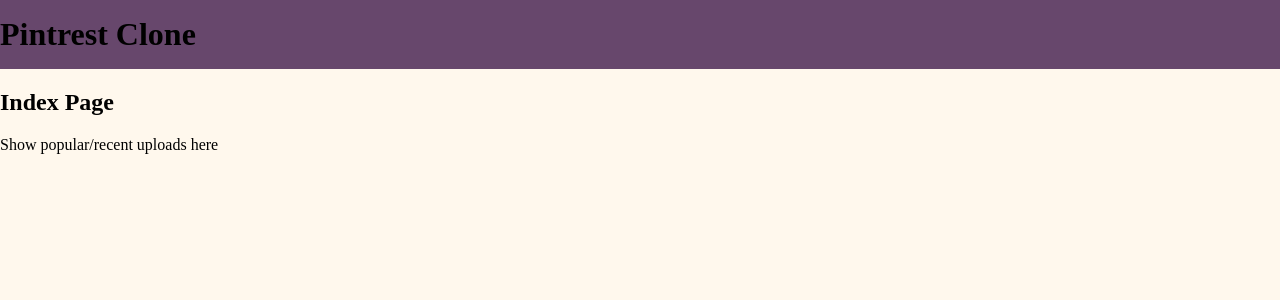
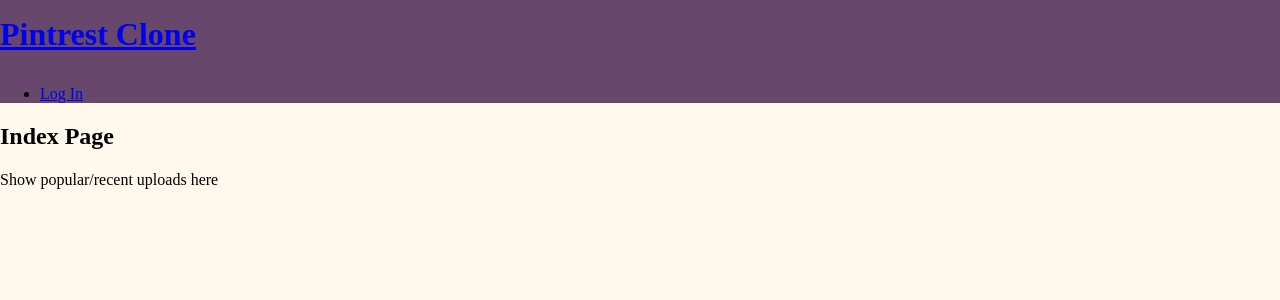
Before and after one commit to Sakeran/picture-app, a React (Create React App) app: page / in a window 1280 px wide. Shown: the top 300 px of the page. Built offline with nearby package versions, Linux system fonts and the light colour scheme.

Commit message:
Add Nav component

```diff
--- a/src/Components/Header/Header.js
+++ b/src/Components/Header/Header.js
@@ -1,17 +1,22 @@
 import React from 'react';
+import { Link } from 'react-router-dom';
 import PropTypes from 'prop-types';
+
+import Nav from '../Nav/Nav';
 
 import './Header.css';
 
 const Header = (props) => (
   <header className="Header">
-    <h1>Pintrest Clone</h1>
-    {props.nav}
+    <Link to="/">
+      <h1>Pintrest Clone</h1>
+    </Link>
+    <Nav user={props.user} />
   </header>
 );
 
 Header.propTypes = {
-  nav: PropTypes.element.isRequired
+  user: PropTypes.object
 };
 
 export default Header;
--- /dev/null
+++ b/src/Components/Nav/Nav.js
@@ -0,0 +1,22 @@
+import React from 'react';
+import PropTypes from 'prop-types';
+import { Link } from 'react-router-dom';
+
+const Nav = (props) => (
+  <nav>
+    <ul>
+      {
+        props.user ?
+          <li><Link to="/logout">Log Out</Link></li>
+        :
+          <li><Link to="/login">Log In</Link></li>
+      }
+    </ul>
+  </nav>
+);
+
+Nav.propTypes = {
+  user: PropTypes.object
+};
+
+export default Nav;
--- a/src/Containers/App/App.js
+++ b/src/Containers/App/App.js
@@ -1,9 +1,9 @@
 import React, { Component } from 'react';
-import { BrowserRouter as Router, Route, Link} from 'react-router-dom';
+import { BrowserRouter as Router, Route} from 'react-router-dom';
 import 'normalize.css';
 import './App.css';
 
-import Header from '../../Components/Header/Header';
+import HeaderContainer from '../../Containers/HeaderContainer/HeaderContainer';
 import Index from '../../Pages/Index/Index';
 import Login from '../../Pages/Login/Login';
 
@@ -12,7 +12,7 @@ class App extends Component {
     return (
       <Router>
         <div className="App">
-          <Header />
+          <HeaderContainer />
           <div className="App-main">
             <Route exact path="/" component={Index} />
             <Route exact path="/login" component={Login} />
--- /dev/null
+++ b/src/Containers/HeaderContainer/HeaderContainer.js
@@ -0,0 +1,14 @@
+import React from 'react';
+import { connect } from 'react-redux';
+
+import Header from '../../Components/Header/Header';
+
+const HeaderContainer = (props) => (
+  <Header user={props.user} />
+);
+
+const mapStateToProps = (state) => ({
+  user: state.common.user
+});
+
+export default connect(mapStateToProps)(HeaderContainer);
```
Also changed, not shown: src/Components/Nav/Nav.css (added), 2 other files (tests, documents, lock files or other folders).
